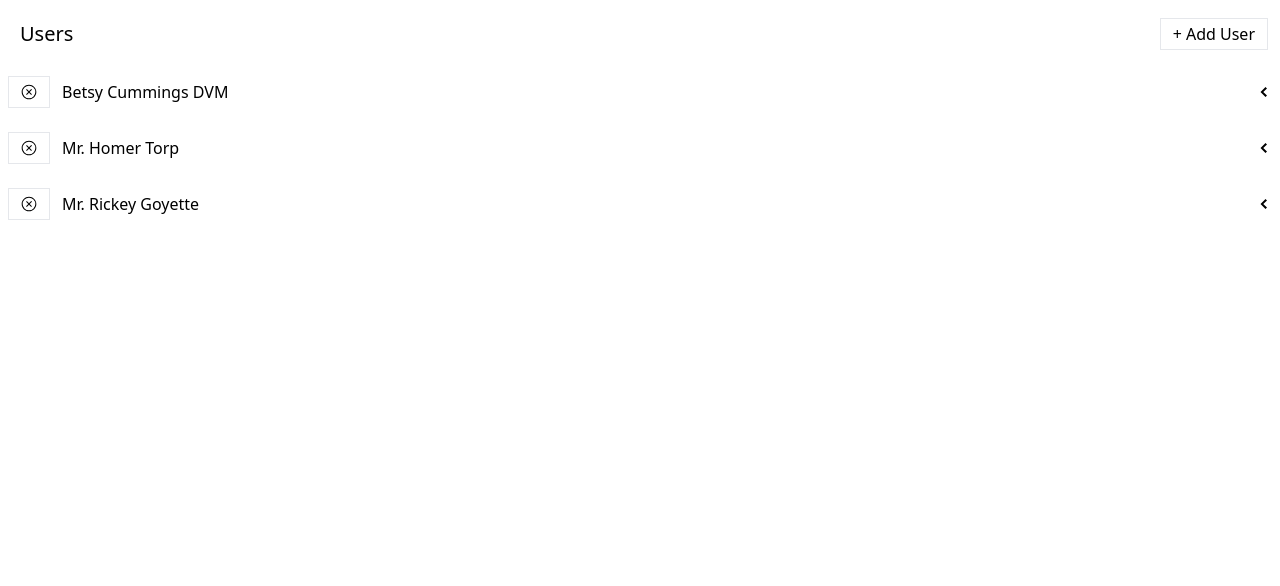
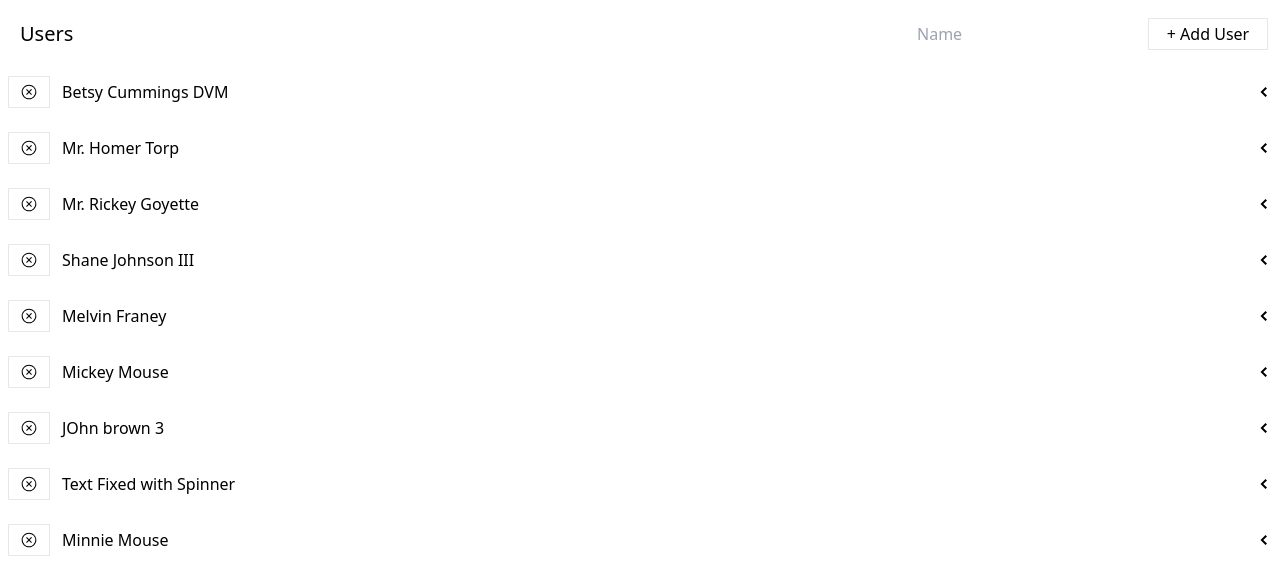
Before and after one commit to jlimgh/react-moodboard, a React (Create React App) app: page / in a window 1280 px wide. Shown: the top 586 px of the page. Built offline with nearby package versions, Linux system fonts and the light colour scheme; data requests are answered from the project's data file.

Commit message:
[Add User] Added AddUser component to create a form to submit user in the store instead of random data, updated styles

```diff
--- a/db.json
+++ b/db.json
@@ -11,6 +11,30 @@
     {
       "name": "Mr. Rickey Goyette",
       "id": 8
+    },
+    {
+      "name": "Shane Johnson III",
+      "id": 9
+    },
+    {
+      "name": "Melvin Franey",
+      "id": 11
+    },
+    {
+      "name": "Mickey Mouse",
+      "id": 12
+    },
+    {
+      "name": "JOhn brown 3",
+      "id": 15
+    },
+    {
+      "name": "Text Fixed with Spinner",
+      "id": 16
+    },
+    {
+      "name": "Minnie Mouse",
+      "id": 17
     }
   ],
   "boards": [
@@ -38,6 +62,11 @@
       "userId": 7,
       "title": "Recycled Cotton Keyboard",
       "id": 125
+    },
+    {
+      "userId": 6,
+      "title": "Small Granite Pants",
+      "id": 126
     }
   ],
   "photos": [
@@ -75,6 +104,21 @@
       "boardId": 121,
       "url": "https://loremflickr.com/150/150/abstract?lock=5588006694027264",
       "id": 10
+    },
+    {
+      "boardId": 122,
+      "url": "https://loremflickr.com/150/150/abstract?lock=8652891371864064",
+      "id": 11
+    },
+    {
+      "boardId": 122,
+      "url": "https://loremflickr.com/150/150/abstract?lock=615526476808192",
+      "id": 12
+    },
+    {
+      "boardId": 122,
+      "url": "https://loremflickr.com/150/150/abstract?lock=7538812622209024",
+      "id": 13
     }
   ]
 }
--- /dev/null
+++ b/src/components/AddUser.js
@@ -0,0 +1,43 @@
+import { useDispatch, useSelector } from "react-redux";
+import { changeName, addUser } from '../store';
+import { useThunk } from '../hooks/use-thunk';
+import Button from "./Button";
+
+function AddUser() {
+    const [doCreateUser, isCreatingUser, creatingUserError] = useThunk(addUser);
+    const dispatch = useDispatch();
+    const { name } = useSelector((state) => {
+        return {
+            name: state.form.name,
+        }
+    })
+    const handleNameChange = (event) => {
+        dispatch(changeName(event.target.value))
+    }
+    const handleSubmit = (event) => {
+        //prevent sbumit and reload page
+        event.preventDefault();
+        doCreateUser({ name });
+
+    }
+    return <div className="user-form panel">
+        <form className="inline-flex items-center" onSubmit={handleSubmit}>
+            <div className="field-group">
+                <div className="field">
+                    <input
+                        className="input is-expanded py-1"
+                        placeholder="Name"
+                        value={name}
+                        onChange={handleNameChange}
+                    />
+                </div>
+            </div>
+            <Button loading={isCreatingUser} style={{width: '120px'}}>
+            + Add User
+            </Button>
+            { creatingUserError && 'Error creating user...'}
+        </form>
+    </div>;
+}
+
+export default AddUser;
--- a/src/components/Button.js
+++ b/src/components/Button.js
@@ -15,7 +15,7 @@ function Button({
 }) {
   const classes = className(
     rest.className,
-    'flex items-center px-3 py-1.5 border h-8',
+    'flex items-center px-3 py-1.5 border h-8 justify-center w-100 flex-shrink-0',
     {
       'opacity-80': loading,
       'border-blue-500 bg-blue-500 text-white': primary,
@@ -35,7 +35,7 @@ function Button({
 
   return (
     <button {...rest} disabled={loading} className={classes}>
-      {loading ? <GoSync className="animate-spin"/> : children}
+      {loading ? <GoSync className="animate-spin my-0 mx-auto"/> : children}
     </button>
   );
 }
--- a/src/components/UsersList.js
+++ b/src/components/UsersList.js
@@ -1,15 +1,24 @@
 import { useEffect } from "react";
 import { useSelector } from "react-redux";
-import { fetchUsers, addUser } from "../store";
-import Button from "./Button";
+import { fetchUsers } from "../store";
 import Skeleton from "./Skeleton";
 import { useThunk } from '../hooks/use-thunk';
 import UsersListItem from "./UsersListItem";
+import AddUser from "./AddUser";
 
 function UsersList() {
     //state inside component method
+    // const dispatch = useDispatch();
+    // const { name } = useSelector((state) => {
+    //     return {
+    //         name: state.form.name,
+    //     }
+    // })
+    // const handleNameChange = (event) => {
+    //     dispatch(changeName(event.target.value))
+    // }
     const [doFetchUsers, isLoadingUsers, loadingUsersError] = useThunk(fetchUsers);
-    const [doCreateUser, isCreatingUser, creatingUserError] = useThunk(addUser);
+    // const [doCreateUser, isCreatingUser, creatingUserError] = useThunk(addUser);
 
     const { data } = useSelector((state) => {
         return state.users;
@@ -20,9 +29,9 @@ function UsersList() {
     }, [doFetchUsers])
 
 
-    const handleAddUser = () => {
-        doCreateUser();
-    }
+    // const handleAddUser = () => {
+    //     doCreateUser({ name });
+    // }
 
     let content;
     if (isLoadingUsers) {
@@ -40,10 +49,7 @@ function UsersList() {
             <h1 className="m-2 text-xl">
                 Users
             </h1>
-                <Button loading={isCreatingUser} onClick={handleAddUser}>
-                + Add User
-                </Button>
-            { creatingUserError && 'Error creating user...'}
+            <AddUser />
         </div>
         <div>{content}</div>
     </div>;
--- a/src/store/index.js
+++ b/src/store/index.js
@@ -1,12 +1,14 @@
 import { configureStore, getDefaultMiddleware } from "@reduxjs/toolkit";
 import { setupListeners } from "@reduxjs/toolkit/query";
 import { usersReducer } from "./slices/usersSlice";
+import { formReducer, changeName } from "./slices/formSlice";
 import { boardsApi } from "./apis/boardsApi";
 import { photosApi } from "./apis/photosApi";
 
 export const store = configureStore({
     reducer: {
         users: usersReducer,
+        form: formReducer,
         [boardsApi.reducerPath]: boardsApi.reducer,
         [photosApi.reducerPath]: photosApi.reducer
     },
@@ -20,6 +22,7 @@ export const store = configureStore({
 setupListeners(store.dispatch);
 
 //use as central communication file for all react/redux import/export
+export { changeName };
 export * from './thunks/fetchUsers';
 export * from './thunks/addUser';
 export * from './thunks/removeUser';
--- /dev/null
+++ b/src/store/slices/formSlice.js
@@ -0,0 +1,29 @@
+import { createSlice } from '@reduxjs/toolkit';
+import { addUser } from '../thunks/addUser';
+// import { addGift } from './giftsSlice';
+
+const formSlice = createSlice({
+    name: 'form',
+    initialState: {
+        name: '',
+        // cost: 0
+    },
+    reducers: {
+        changeName(state, action) {
+            state.name = action.payload;
+        },
+        // changeCost(state, action) {
+        //     state.cost = action.payload;
+        // }
+    },
+    extraReducers(builder) {
+        builder.addCase(addUser.fulfilled, (state, action) => {
+            state.name = '';
+            // state.cost = 0;
+        })
+    }
+
+});
+
+export const { changeName } = formSlice.actions;
+export const formReducer = formSlice.reducer;
--- a/src/store/thunks/addUser.js
+++ b/src/store/thunks/addUser.js
@@ -2,9 +2,10 @@ import { createAsyncThunk } from "@reduxjs/toolkit";
 import axios from 'axios';
 import { faker } from "@faker-js/faker";
 
-const addUser = createAsyncThunk('users/add', async () => {
+const addUser = createAsyncThunk('users/add', async (payload) => {
+    console.log('payload in addUser thunk: ', payload);
     const response = await axios.post('http://localhost:3005/users', {
-        name: faker.person.fullName()
+        name: payload.name
     });
 
     // DEV ONLY
```
Also changed, not shown: 1 other file (tests, documents, lock files or other folders).
